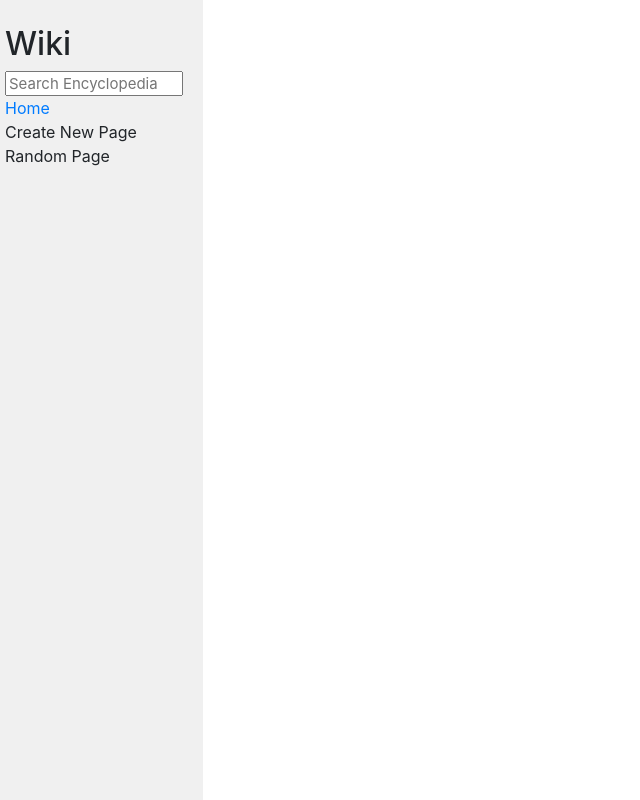
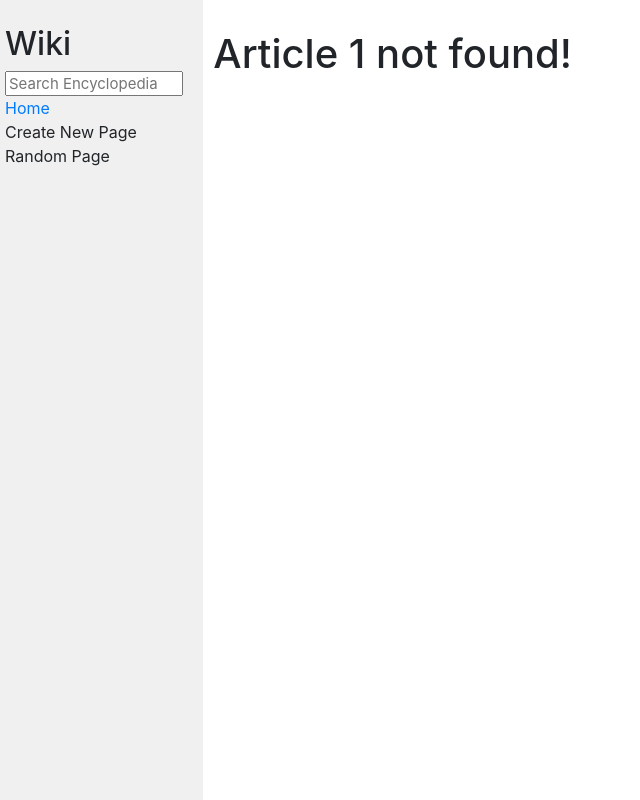
Before and after one commit to SITARNET/WiKi, a Django app: page /wiki/1 in a window 1280 px wide. Shown: the whole page, without its empty margins (0-640 px from the left). Run offline with Django 3.2, Linux system fonts and the light colour scheme; some libraries are stand-ins or nearby versions.

Commit message:
Edd search_article function

```diff
--- a/encyclopedia/templates/encyclopedia/article.html
+++ b/encyclopedia/templates/encyclopedia/article.html
@@ -1,7 +1,7 @@
 {% extends "encyclopedia/layout.html" %}
 
 {% block title %}
-    Page Wiki {{ title }}
+    {{ title }}
 {% endblock %}
 
 {% block body %}
--- a/encyclopedia/templates/encyclopedia/article_not_found.html
+++ b/encyclopedia/templates/encyclopedia/article_not_found.html
@@ -3,3 +3,9 @@
 {% block title %}
     Article {{ title }} not found!
 {% endblock %}
+
+{% block body %}
+
+    <h1>Article {{ title }} not found!</h1>
+
+{% endblock %}
--- a/encyclopedia/templates/encyclopedia/layout.html
+++ b/encyclopedia/templates/encyclopedia/layout.html
@@ -12,8 +12,9 @@
         <div class="row">
             <div class="sidebar col-lg-2 col-md-3">
                 <h2>Wiki</h2>
-                <form>
-                    <input class="search" type="text" name="q" placeholder="Search Encyclopedia">
+                <form action="{% url 'search' %}" method="post">
+                    <input class="search" type="text" name="article_search" placeholder="Search Encyclopedia">
+                    {% csrf_token %}
                 </form>
                 <div>
                     <a href="{% url 'index' %}">Home</a>
--- a/encyclopedia/urls.py
+++ b/encyclopedia/urls.py
@@ -2,7 +2,10 @@ from django.urls import path
 
 from . import views
 
+
+
 urlpatterns = [
     path("", views.index, name="index"),
     path("wiki/<str:title>", views.article, name="article"),
+    path("search/", views.search_article, name="search"),
 ]
--- a/encyclopedia/views.py
+++ b/encyclopedia/views.py
@@ -1,13 +1,21 @@
+from django.http import HttpResponseRedirect
 from django.shortcuts import render
+from django.urls import reverse
 from markdown2 import markdown
+from django import forms
 
 from . import util
 
 
+def helper(request, list_entries):
+    return render(request, "encyclopedia/index.html", {
+            "entries": list_entries
+        })
+
+
 def index(request):
-    return render(request, "encyclopedia/index.html", {
-        "entries": util.list_entries()
-    })
+    return helper(request, util.list_entries())
+
 
 def article(request, title):
     article = util.get_entry(title)
@@ -20,3 +28,20 @@ def article(request, title):
         "article": markdown(article),
         "title": title
     })
+
+
+def search_article(request):
+    if request.method == "POST":
+        article_name = request.POST['article_search']
+        articles = []
+
+        for entry in util.list_entries():
+            if article_name == entry:
+                return HttpResponseRedirect(reverse("article", args=(article_name, )))
+            elif article_name in entry:
+                articles.append(entry)
+
+
+        if len(articles) == 0:
+            return HttpResponseRedirect(reverse("article", args=(article_name, )))
+        return helper(request, articles)
--- a/wiki/settings.py
+++ b/wiki/settings.py
@@ -23,9 +23,8 @@ BASE_DIR = os.path.dirname(os.path.dirname(os.path.abspath(__file__)))
 SECRET_KEY = '%710m*zic)#0u((qugw#1@e^ty!c)9j04956v@ly(_86n$rg)h'
 
 # SECURITY WARNING: don't run with debug turned on in production!
-DEBUG = True
-
-ALLOWED_HOSTS = []
+DEBUG = False
+ALLOWED_HOSTS = ['127.0.0.1']
 
 
 # Application definition
```
Also changed, not shown: entries/Python_3.md (added, +3 -0 lines).
